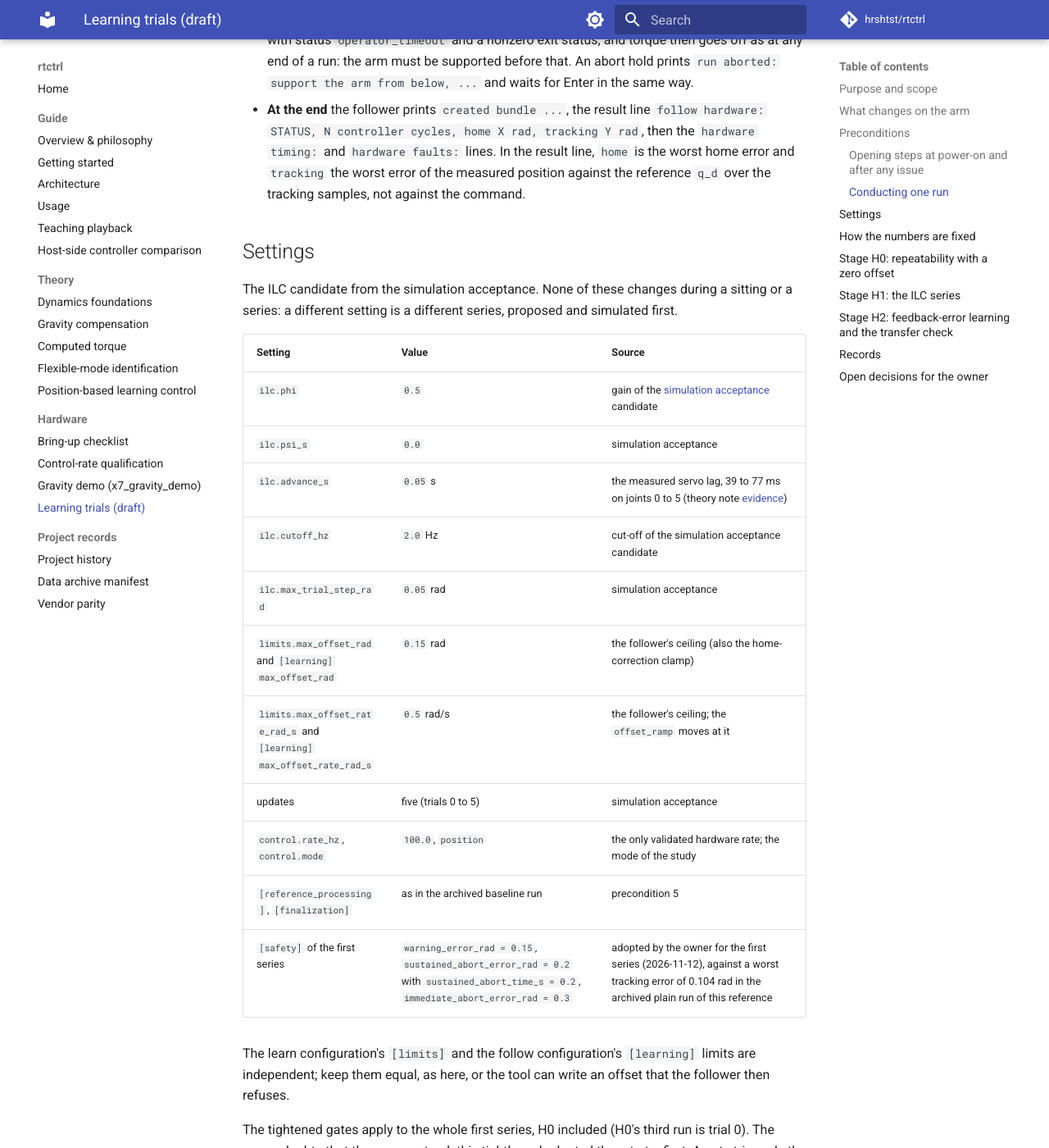
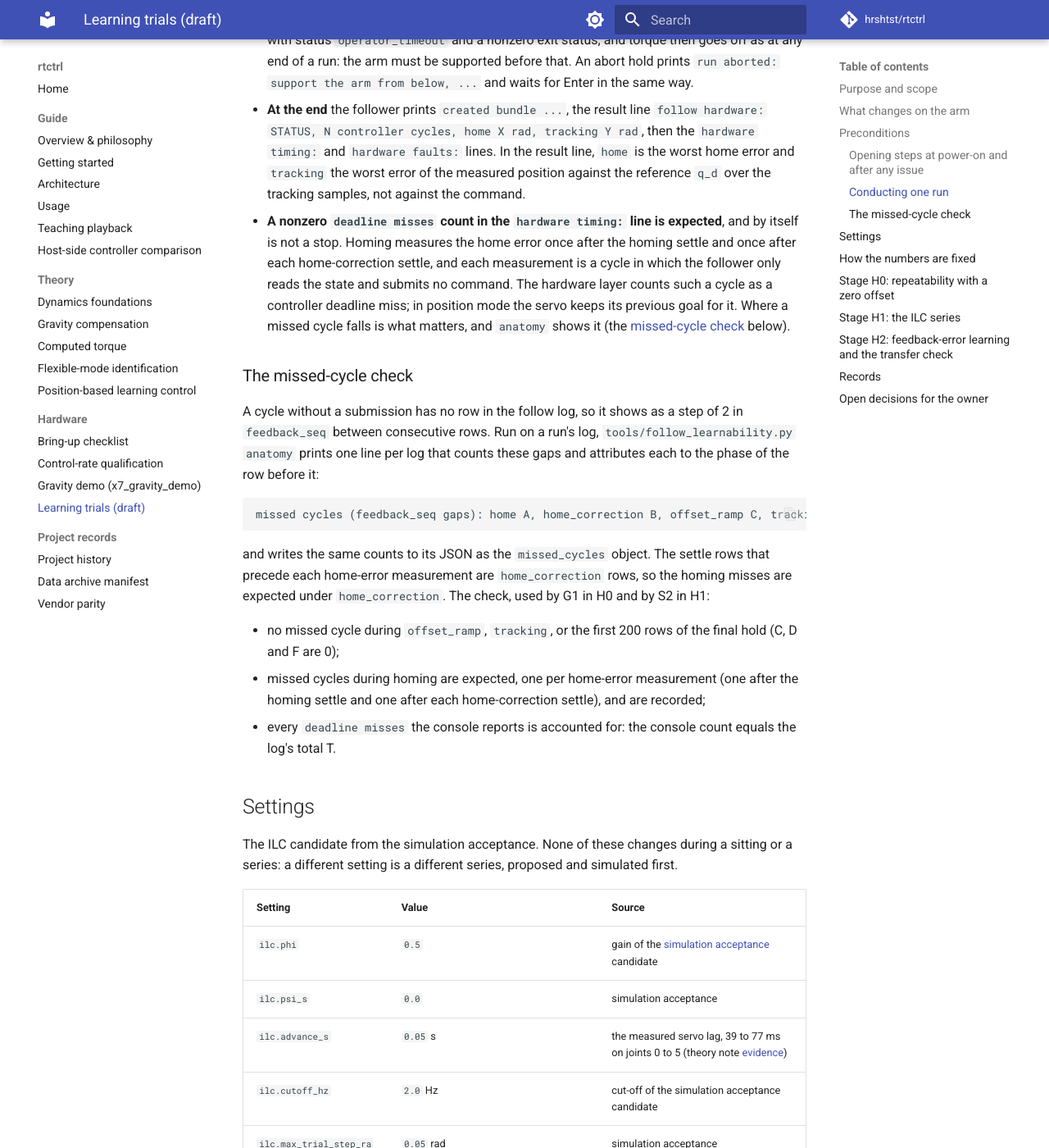
Before and after one commit to hrshtst/rtctrl, an MkDocs documentation site: the page built from docs/hardware/learning-trials.md, in a window 1280 px wide and 1400 px high, scrolled down 6318 px. Shown: the whole window at 82% size. Built offline with MkDocs 1.6.1 and Material for MkDocs 9.7.7, drawn with Linux system fonts in a browser that asks for light colours; comment, search, counter and statistics services are not loaded; some of the changed text lies outside the part shown.

Commit message:
docs(hardware): homing's measurement cycles are not a failed run
Position-based learning study, P4. The emulator rehearsal of the H0
command lines printed one deadline miss in every run. It is by
construction: after each homing settle the follower spends one control
cycle only reading the state to measure the home error, submits no
command in it, and the hardware layer counts a cycle without a
submission as a controller deadline miss (position mode keeps the
previous goal). The archived plain hardware run of the demonstration
reference has four such cycles, all in homing.

"No deadline miss" in the H0 gate (G1) and in stop rule S2 could
therefore never be met. Both are restated, on 2026-11-12 and before
the first hardware run: no missed cycle during the offset ramp,
tracking or the first 200 rows of the final hold; homing's are
expected, recorded, and must account for the console's count. This
corrects a criterion found ill-posed before any run; it is not a change
made to get past a failed check, and the page says so.

anatomy's missed-cycle line is what the check reads, so the per-run
anatomy moves to after each run. The bring-up troubleshooting bullet
gains one sentence on the follower's normal count.

````diff
--- a/docs/hardware/learning-trials.md
+++ b/docs/hardware/learning-trials.md
@@ -325,6 +325,38 @@ rehearsal.
   line, `home` is the worst home error and `tracking` the worst error of the
   measured position against the reference `q_d` over the tracking samples,
   not against the command.
+- **A nonzero `deadline misses` count in the `hardware timing:` line is
+  expected**, and by itself is not a stop. Homing measures the home error
+  once after the homing settle and once after each home-correction settle,
+  and each measurement is a cycle in which the follower only reads the state
+  and submits no command. The hardware layer counts such a cycle as a
+  controller deadline miss; in position mode the servo keeps its previous
+  goal for it. Where a missed cycle falls is what matters, and `anatomy`
+  shows it (the [missed-cycle check](#the-missed-cycle-check) below).
+
+### The missed-cycle check
+
+A cycle without a submission has no row in the follow log, so it shows as a
+step of 2 in `feedback_seq` between consecutive rows. Run on a run's log,
+`tools/follow_learnability.py anatomy` prints one line per log that counts
+these gaps and attributes each to the phase of the row before it:
+
+```text
+missed cycles (feedback_seq gaps): home A, home_correction B, offset_ramp C, tracking D, finalizing E (first 200 rows: F), abort_hold G; total T
+```
+
+and writes the same counts to its JSON as the `missed_cycles` object. The
+settle rows that precede each home-error measurement are `home_correction`
+rows, so the homing misses are expected under `home_correction`. The check,
+used by G1 in H0 and by S2 in H1:
+
+- no missed cycle during `offset_ramp`, `tracking`, or the first 200 rows of
+  the final hold (C, D and F are 0);
+- missed cycles during homing are expected, one per home-error measurement
+  (one after the homing settle and one after each home-correction settle),
+  and are recorded;
+- every `deadline misses` the console reports is accounted for: the console
+  count equals the log's total T.
 
 ## Settings
 
@@ -383,6 +415,16 @@ This follows the repository's rule that a tolerance or gate is never widened
 as a remedy for a failing check, while the numbers remain the owner's to
 set.
 
+One criterion was restated before the first hardware run, on 2026-11-12:
+"no deadline miss" in G1 and S2. The emulator rehearsal of the H0 command
+lines showed that it cannot be met by construction, because homing's
+home-error measurements are counted as deadline misses (each of the three
+rehearsal runs reported one, in the cycle between the last `home_correction`
+row and the first `offset_ramp` row). It is replaced by the
+[missed-cycle check](#the-missed-cycle-check). This is the correction of a
+criterion found to be ill-posed before any run, not a change made to get
+past a failed check.
+
 ## Stage H0: repeatability with a zero offset
 
 H0 is the first hardware step, and also the first run of the offset-capable
@@ -428,8 +470,18 @@ offset three times, with the first series' tightened tracking gates.
    timing:` line (stale submissions, deadline misses) and the `hardware
    faults:` line (read and write failures, maximum feedback age), read as the
    bring-up [troubleshooting](bringup.md#troubleshooting) explains them.
-   Inspect the result and let the arm and servos settle before the next run.
-   After `zero_1`, take the `params_P_first.toml` dump (opening step 6).
+   Then run `anatomy` on that run's log (it is quick and offline) and read
+   its missed-cycles line for the [missed-cycle check](#the-missed-cycle-check):
+
+    ```sh
+    uv run --project tools tools/follow_learnability.py anatomy \
+      --json "$series/anatomy_zero_1.json" "$series/zero_1/hardware.csv"
+    ```
+
+    (`anatomy_zero_2.json` from `zero_2/hardware.csv`, and `anatomy_0.json`
+    from `trial_0/hardware.csv`). Inspect the result and let the arm and
+    servos settle before the next run. After `zero_1`, take the
+    `params_P_first.toml` dump (opening step 6).
 
 6. After the three runs (the logs are each bundle's `hardware.csv`):
 
@@ -451,7 +497,7 @@ hold):
 
 | | Criterion | Read from |
 |---|---|---|
-| G1 | every run: status `success`, exit status 0, no `warning:` line, no stale submission, no deadline miss, no read or write failure | each run's console lines |
+| G1 | every run: status `success`, exit status 0, no `warning:` line, no stale submission, no read or write failure, and the [missed-cycle check](#the-missed-cycle-check) passes (restated 2026-11-12, before any run) | each run's console lines; its `anatomy` missed-cycles line |
 | G2 | non-repeatable error at most 3 mrad RMS over all 8 joints | `repeat`, row `all`, column `rms(r)` |
 | G3 | non-repeatable error at most 20 % of the repeatable error | `repeat`, row `all`, `rms(r)` against `debiased` |
 | G4 | initial-state spread within the homing tolerance, 0.01 rad | `repeat`, row `all`, column `q0 spread` |
@@ -522,7 +568,7 @@ update reads. Then, for `k` = 1 to 5, one trial at a time:
     ```
 
 4. **Record** the console lines as in H0 step 5, the operator's observations,
-   and the anatomy:
+   and the anatomy, whose missed-cycles line is read for S2:
 
     ```sh
     uv run --project tools tools/follow_learnability.py anatomy \
@@ -551,7 +597,7 @@ run.
 | | The series stops when | Read from |
 |---|---|---|
 | S1 | the run does not end in `success` with exit status 0 (a tracking-gate trip included), or it printed a `warning:` line | the run's console lines |
-| S2 | any stale submission, deadline miss, or read or write failure (H0 required none, so any is beyond what H0 showed) | `hardware timing:`, `hardware faults:` |
+| S2 | any stale submission or read or write failure, or the [missed-cycle check](#the-missed-cycle-check) fails (restated 2026-11-12, before any run; as in H0, a missed cycle in `offset_ramp`, tracking or the first 200 hold rows is beyond what H0 allowed) | `hardware timing:`, `hardware faults:`; the `anatomy` missed-cycles line |
 | S3 | the tool refuses an update (a limit, an integrity check); the limits are never edited to get past a refusal | the update's exit status and message |
 | S4 | `RMS_k` exceeds `RMS_(k-1)` by more than twice the non-repeatable RMS measured in H0 | `anatomy`; `h0_repeat.json` |
 | S5 | `HF_k` exceeds 1.5 times `HF_0`, or on any single joint the above-3 Hz RMS exceeds twice trial 0's | `anatomy` |
````
Also changed, not shown: other parts of docs/hardware/learning-trials.md (+0 -6 lines), docs/hardware/bringup.md (+6 -1 lines).
